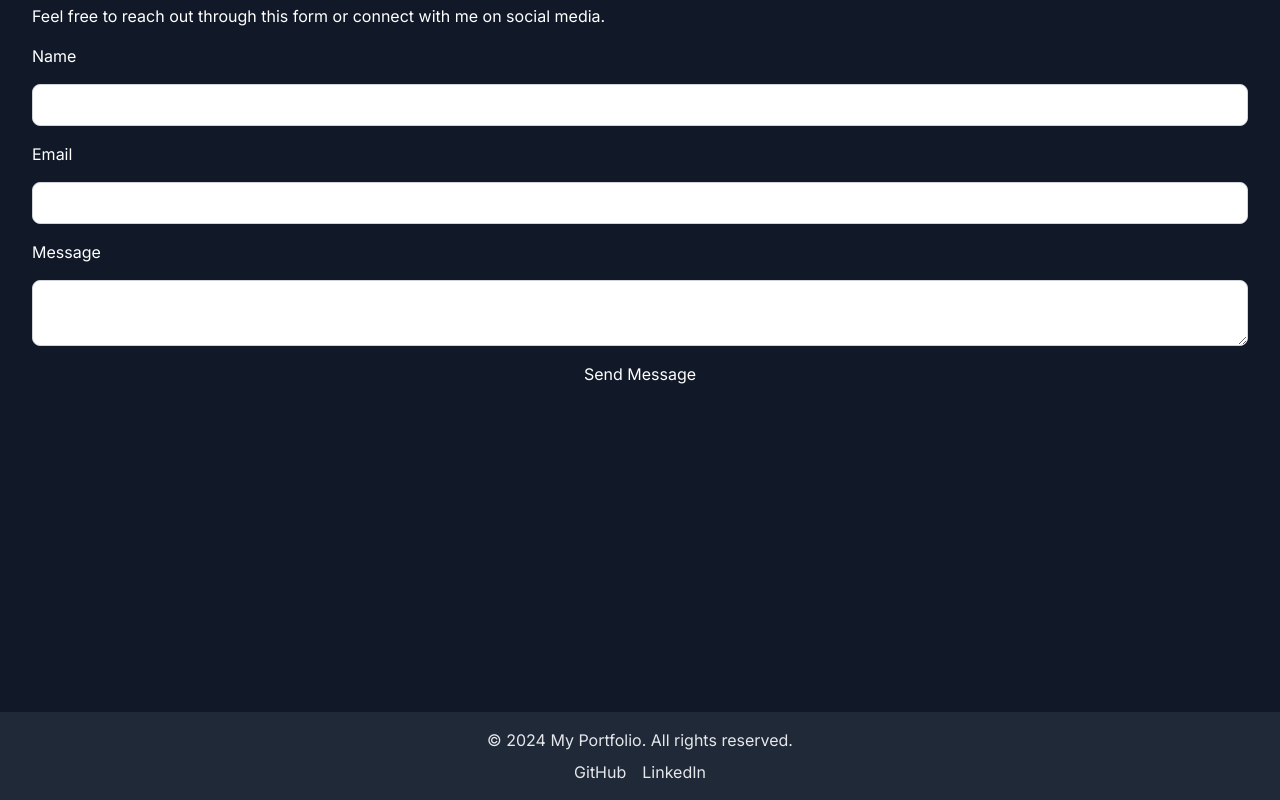
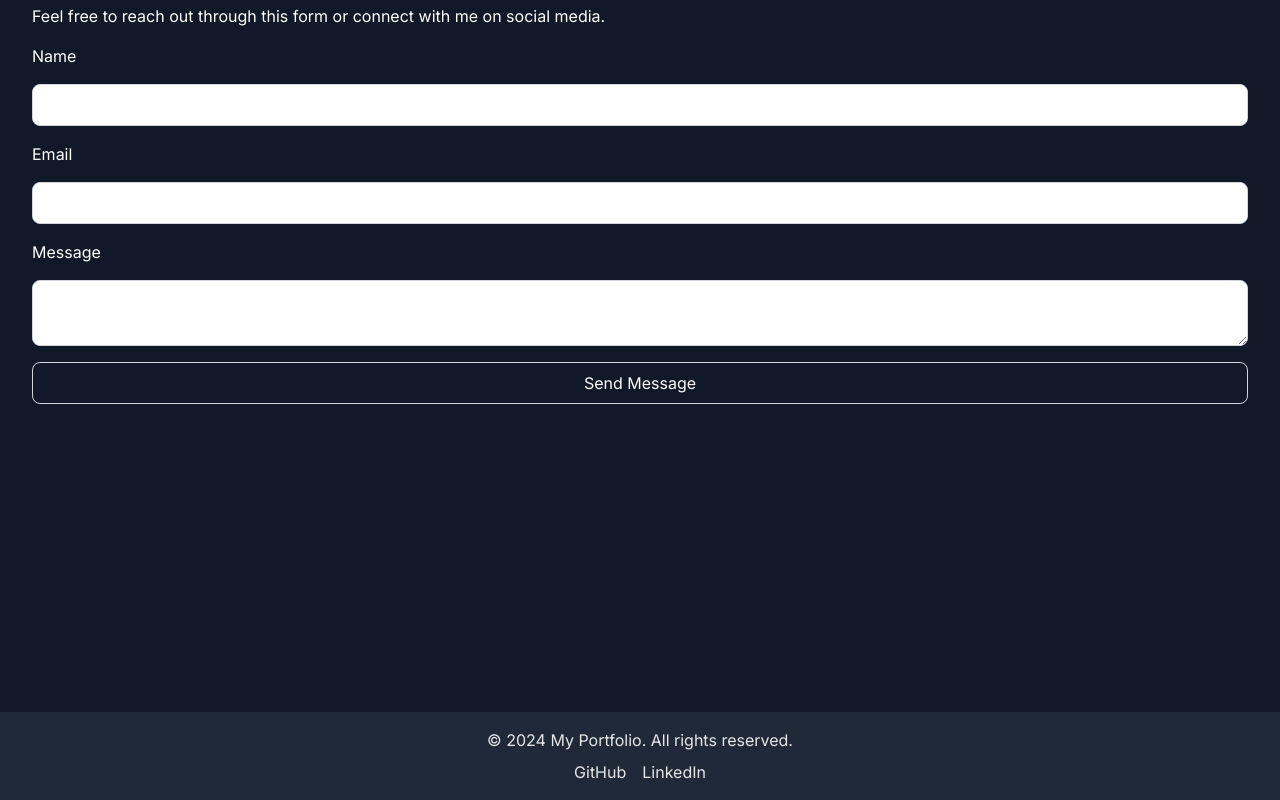
Before and after one commit to vuminhhieuu/Portfolio, a React (Vite) app: page / in a window 1280 px wide. Shown: the part 3352-4152 px from the top of the page. Built offline with nearby package versions, Linux system fonts and the light colour scheme.

Commit message:
fix button

```diff
--- a/src/components/ContactForm.jsx
+++ b/src/components/ContactForm.jsx
@@ -36,7 +36,7 @@ const ContactForm = () => {
         <label>Message</label>
         <textarea name="message" required className="text-black placeholder-gray-400 border border-gray-300 rounded-lg p-2 focus:outline-none focus:ring-2 focus:ring-blue-500" />
 
-        <button type="submit" className="btn">Send Message</button>
+        <button type="submit" className="text-white placeholder-gray-400 border border-gray-300 rounded-lg p-2 focus:outline-none focus:ring-2 focus:ring-blue-500">Send Message</button>
       </form>
       {status && <p className="status-message">{status}</p>}
     </div>
```
